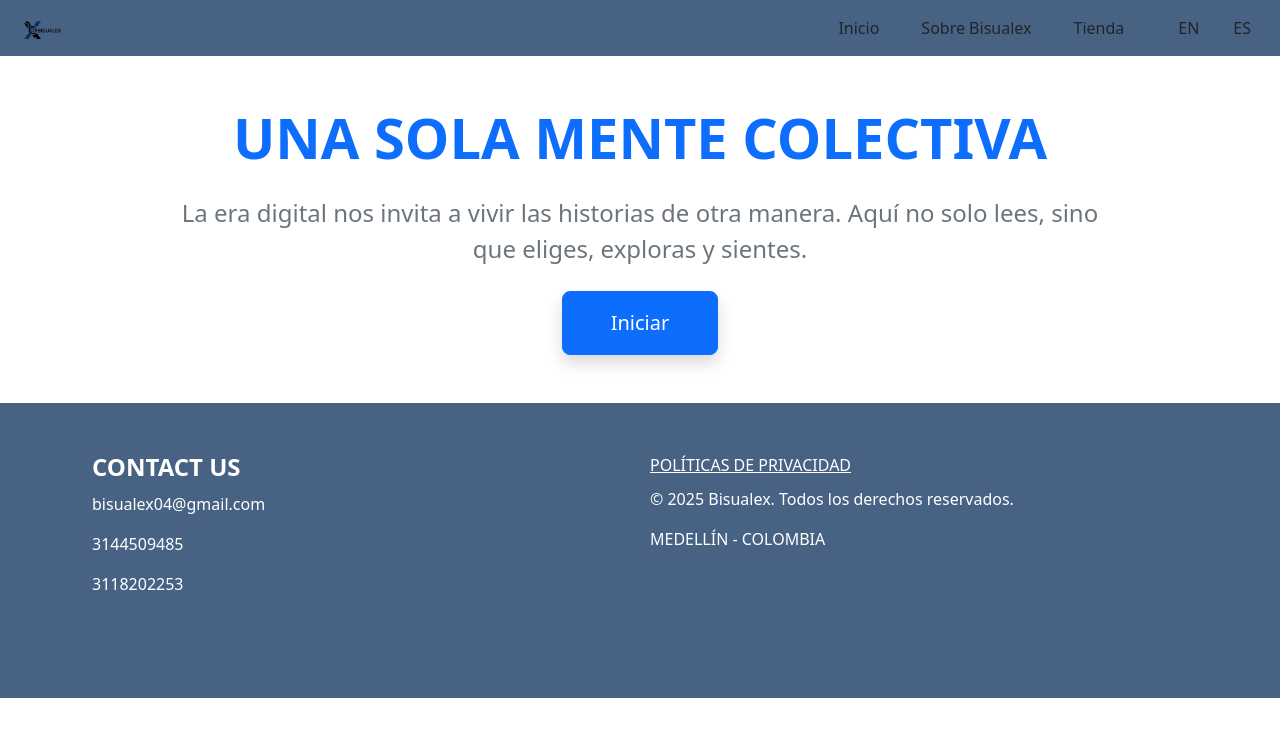
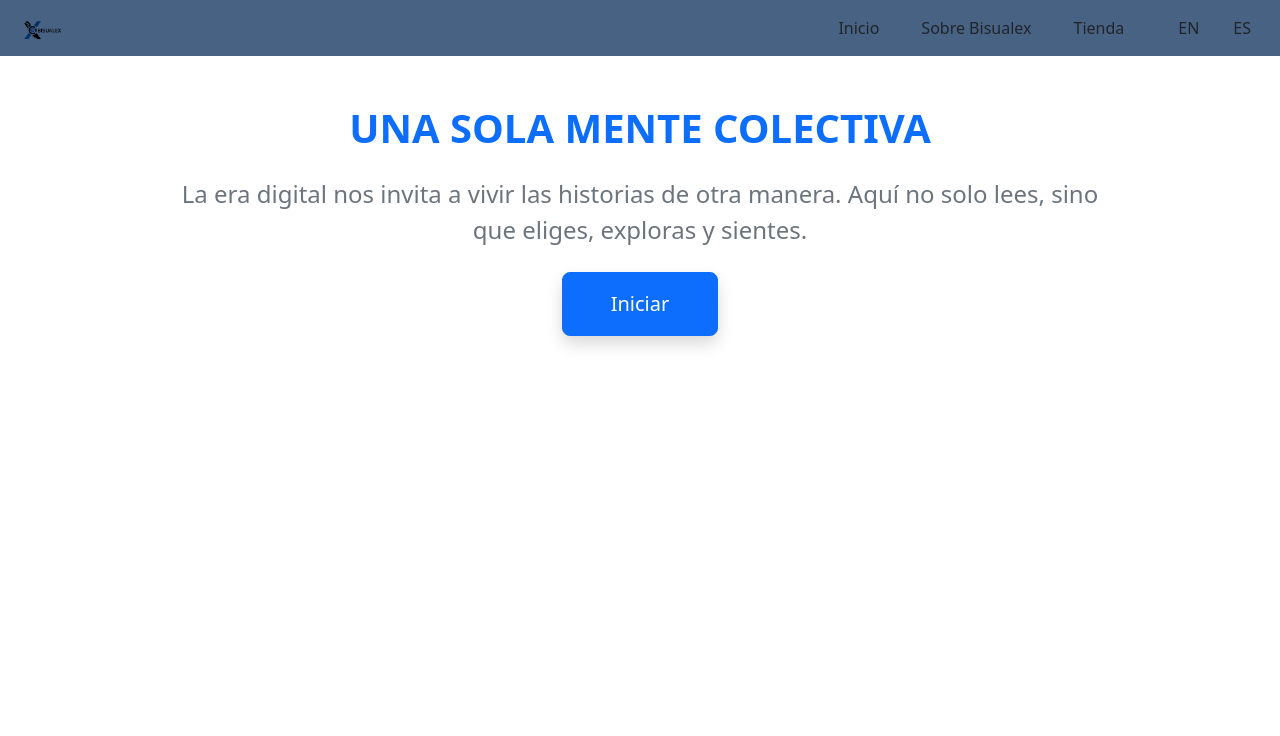
Before and after one commit to lu16253-nh/react-bisualex, a React (Vite) app: page /comicapp in a window 1280 px wide. Shown: the top 736 px of the page. Built offline with nearby package versions, Linux system fonts and the light colour scheme.

Commit message:
actualizacion archivos

```diff
--- a/src/App.jsx
+++ b/src/App.jsx
@@ -11,6 +11,8 @@ import { Footer } from "./componentes/footer/Footer";
 import Hero from "./componentes/hero/Hero";
 import ComicApp from "./componentes/ComicApp";
 import { Home } from "./componentes/Home";
+import Recomendaciones from "./componentes/Recomendaciones/Recomendaciones";
+
 
 
 const App = () => {
@@ -22,7 +24,7 @@ const App = () => {
         <Route path="/comic" element={<Comic />} />
         <Route path="/comicapp" element={<ComicApp />} />
       </Routes>
-      <Footer />
+
     </BrowserRouter>
   )
 
--- a/src/componentes/ComicApp.jsx
+++ b/src/componentes/ComicApp.jsx
@@ -1,9 +1,12 @@
 import React from "react";
+import { useNavigate } from "react-router-dom";
 
 const ComicApp = () => {
+  const navigate = useNavigate();
 
   const iniciar = () => {
     alert("¡Comienza la historia del cómic!");
+    navigate("/historia");
   };
 
   return (
@@ -13,7 +16,7 @@ const ComicApp = () => {
 
         <div className="col-lg-10 text-center">
 
-          <h1 className="display-4 fw-bold text-primary mb-4">
+          <h1 className="display-7 fw-bold text-primary mb-4">
             UNA SOLA MENTE COLECTIVA
           </h1>
 
```
